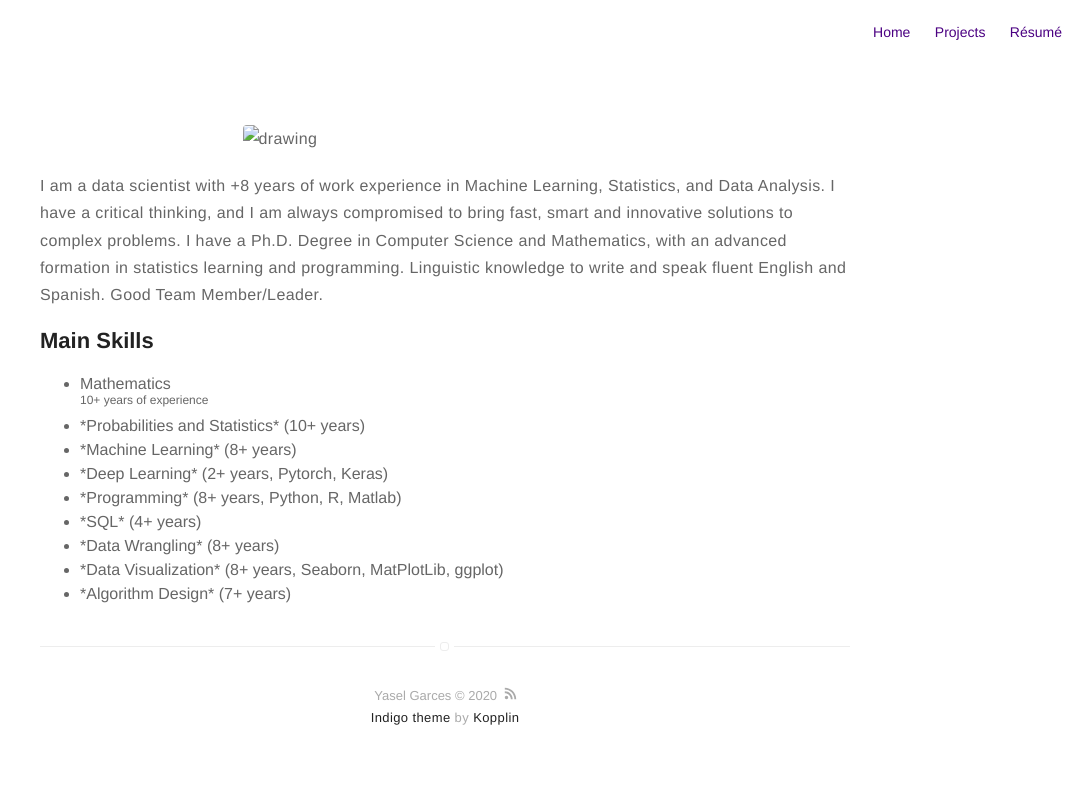
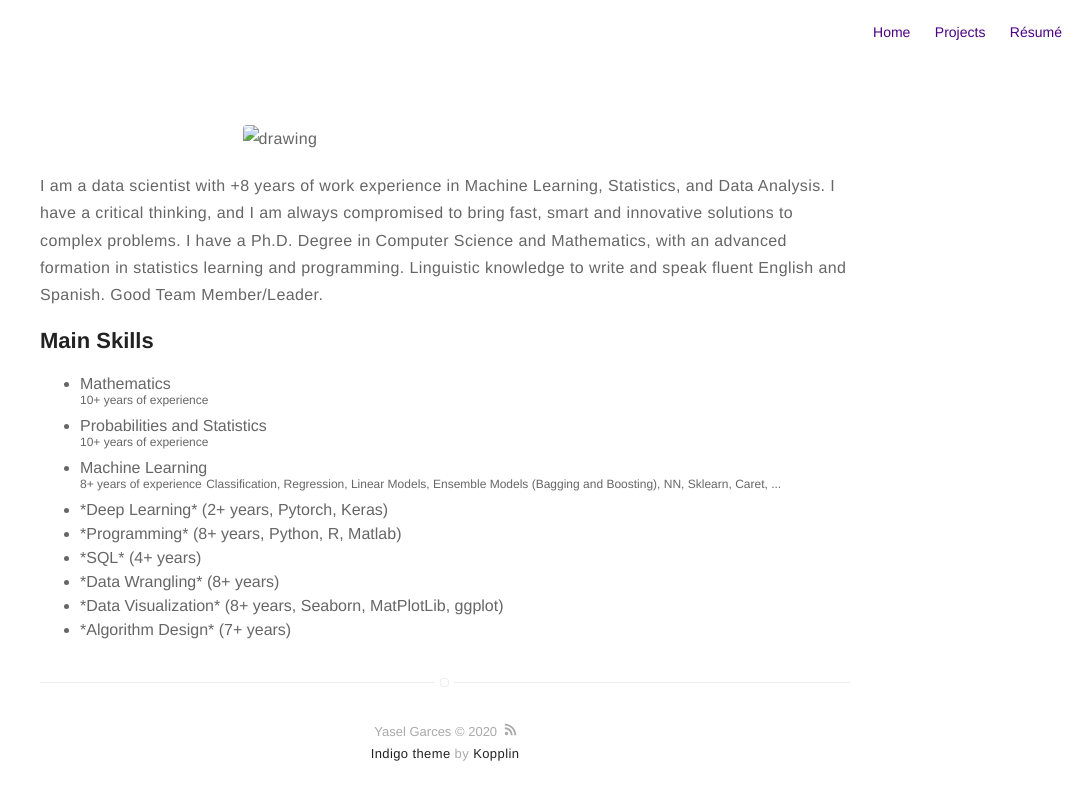
Before and after one commit to Yasel-Garces/Portafolio---Yasel-Garces, a Jekyll site: the page built from about.md, in a window 1280 px wide. Shown: the top 800 px of the page, without its empty margins (195-1280 px from the left). Built offline with Jekyll 4.4.1, drawn with Linux system fonts in a browser that asks for light colours.

```diff
--- a/about.md
+++ b/about.md
@@ -13,8 +13,13 @@ layout: page
 	<li>Mathematics </li>
 	 	<sup>10+ years of experience</sup>
 
-	<li>*Probabilities and Statistics* (10+ years)</li>
-	<li>*Machine Learning* (8+ years)</li>
+	<li>Probabilities and Statistics</li>
+		<sup>10+ years of experience</sup>
+
+	<li>Machine Learning</li>
+	<sup>8+ years of experience</sup>
+	<sup>Classification, Regression, Linear Models, Ensemble Models (Bagging and Boosting), NN, Sklearn, Caret, ...</sup>
+
 	<li>*Deep Learning* (2+ years, Pytorch, Keras)</li>
 	<li>*Programming* (8+ years, Python, R, Matlab)</li>
 	<li>*SQL* (4+ years)</li>
```
